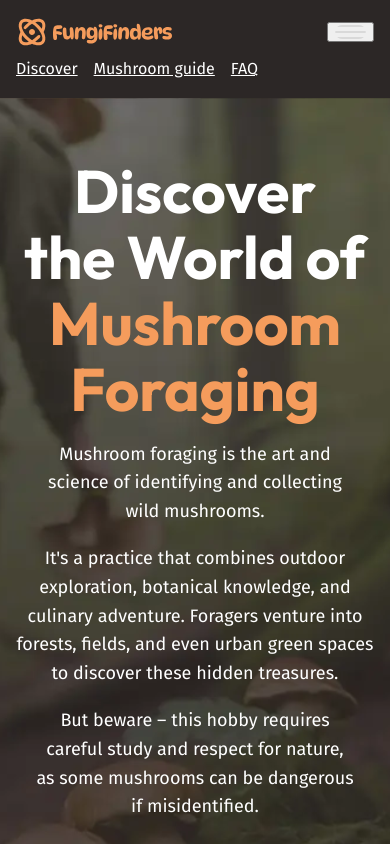
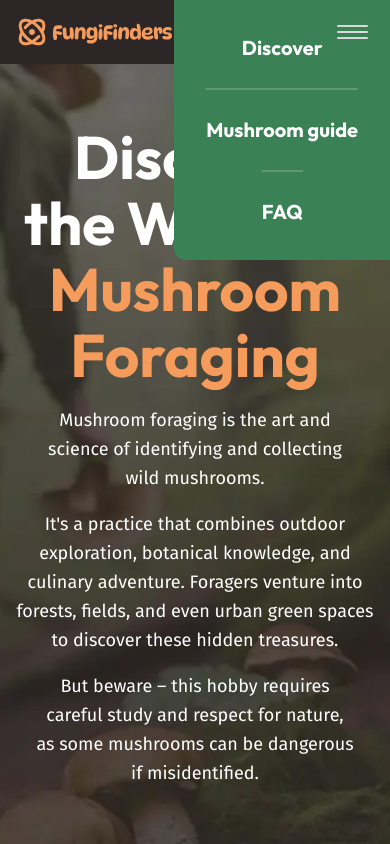
Before and after one commit to pabjunior/Fungi-Finders, a plain HTML site: page index.html in a window 390 px wide. Both pictures are taken after a click on the button "Menu". Shown: the top 844 px of the page. Drawn offline with Linux system fonts and the light colour scheme.

Commit message:
functional hamburger menu

```diff
--- a/index.html
+++ b/index.html
@@ -4,6 +4,7 @@
     <meta charset="UTF-8" />
     <meta name="viewport" content="width=device-width, initial-scale=1.0" />
     <link rel="stylesheet" href="style.css" />
+    <script src="/main.js" defer></script>
 
     <link rel="preconnect" href="https://fonts.googleapis.com" />
     <link rel="preconnect" href="https://fonts.gstatic.com" crossorigin />
--- /dev/null
+++ b/main.js
@@ -0,0 +1,14 @@
+const navToggle = document.querySelector('[aria-controls="primary-nav"]');
+const primaryNav = document.getElementById('primary-nav');
+
+navToggle.addEventListener('click', () => {
+  const navOpened = navToggle.getAttribute('aria-expanded');
+
+  if (navOpened === 'false') {
+    navToggle.setAttribute('aria-expanded', 'true');
+  } else {
+    navToggle.setAttribute('aria-expanded', 'false');
+  }
+
+  console.log(navOpened);
+});
--- a/style.css
+++ b/style.css
@@ -256,12 +256,67 @@
     align-items: center;
   }
 
+  [aria-controls='primary-nav'] {
+    z-index: 100;
+    cursor: pointer;
+    background: transparent;
+    border: 0;
+
+    img {
+      border-radius: 0;
+    }
+  }
+
+  [aria-controls='primary-nav'] {
+    display: none;
+  }
+
   .primary-navigation {
     ul {
       display: flex;
       align-items: center;
       flex-wrap: wrap;
       gap: 0.5rem 1rem;
+    }
+
+    a {
+      text-decoration: none;
+    }
+
+    @media (width < 760px) {
+      display: none;
+
+      position: absolute;
+      z-index: 10;
+      top: 0;
+      right: 0;
+      font-size: var(--font-size-lg);
+      font-weight: 700;
+      font-family: var(--ff-heading);
+      background-color: var(--background-accent-main);
+      padding: 2rem;
+      border-radius: 0 0 0 var(--border-radius-3);
+
+      ul {
+        gap: 0;
+        flex-direction: column;
+      }
+
+      li + li {
+        margin-block-start: 1.5rem;
+        padding-block-start: 1.5rem;
+        border-top: 2px solid var(--background-accent-light);
+      }
+    }
+  }
+
+  @media (width < 760px) {
+    [aria-controls='primary-nav'] {
+      display: block;
+    }
+
+    [aria-expanded='true'] ~ .primary-navigation {
+      display: block;
     }
   }
 
```
